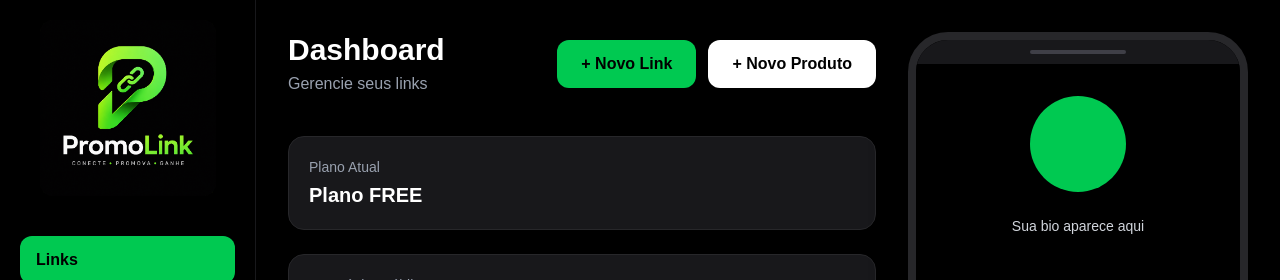
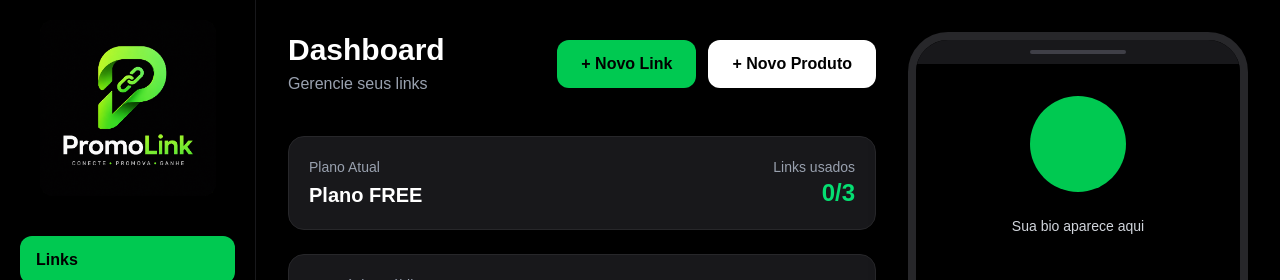
Before and after one commit to Otaviolodc/promolink, a Next.js app: page /dashboard/links in a window 1280 px wide. Shown: the top 280 px of the page. Built offline with nearby package versions, Linux system fonts and the light colour scheme; no server answers.

Commit message:
upgrade free pro bloqueio visual

```diff
--- a/src/app/dashboard/links/page.tsx
+++ b/src/app/dashboard/links/page.tsx
@@ -588,6 +588,10 @@ const totalClicks =
   className="block bg-zinc-900 border border-zinc-800 rounded-2xl p-5 mb-6 hover:border-green-500 transition"
 >
 
+  <div className="flex items-center justify-between">
+
+    <div>
+
       <p className="text-sm text-gray-400">
         Plano Atual
       </p>
@@ -600,8 +604,60 @@ const totalClicks =
 
       </h2>
 
+    </div>
+
+    {!profile?.is_pro && (
+
+      <div className="text-right">
+
+        <p className="text-sm text-gray-400">
+          Links usados
+        </p>
+
+        <h2 className="text-2xl font-bold text-green-400">
+          {links.length}/3
+        </h2>
+
+      </div>
+
+    )}
+
+  </div>
+
+  {!profile?.is_pro &&
+    links.length >= 3 && (
+
+    <div className="mt-5 bg-green-500/10 border border-green-500 rounded-2xl p-4">
+
+      <p className="text-green-400 font-semibold">
+        Você atingiu o limite FREE 🚀
+      </p>
+
+      <p className="text-sm text-gray-400 mt-1">
+        Assine o PRO para links ilimitados.
+      </p>
+
+      <button
+        className="
+          mt-4
+          bg-green-500
+          hover:bg-green-400
+          transition
+          text-black
+          px-5
+          py-3
+          rounded-2xl
+          font-bold
+        "
+      >
+        Upgrade PRO 🚀
+      </button>
+
+    </div>
+
+  )}
+
 </a>
-
           {/* LINK PÚBLICO */}
           <div className="bg-zinc-900 border border-zinc-800 rounded-2xl p-5 mb-8">
 
```
Lines whose indentation alone changed are shown as unchanged.
